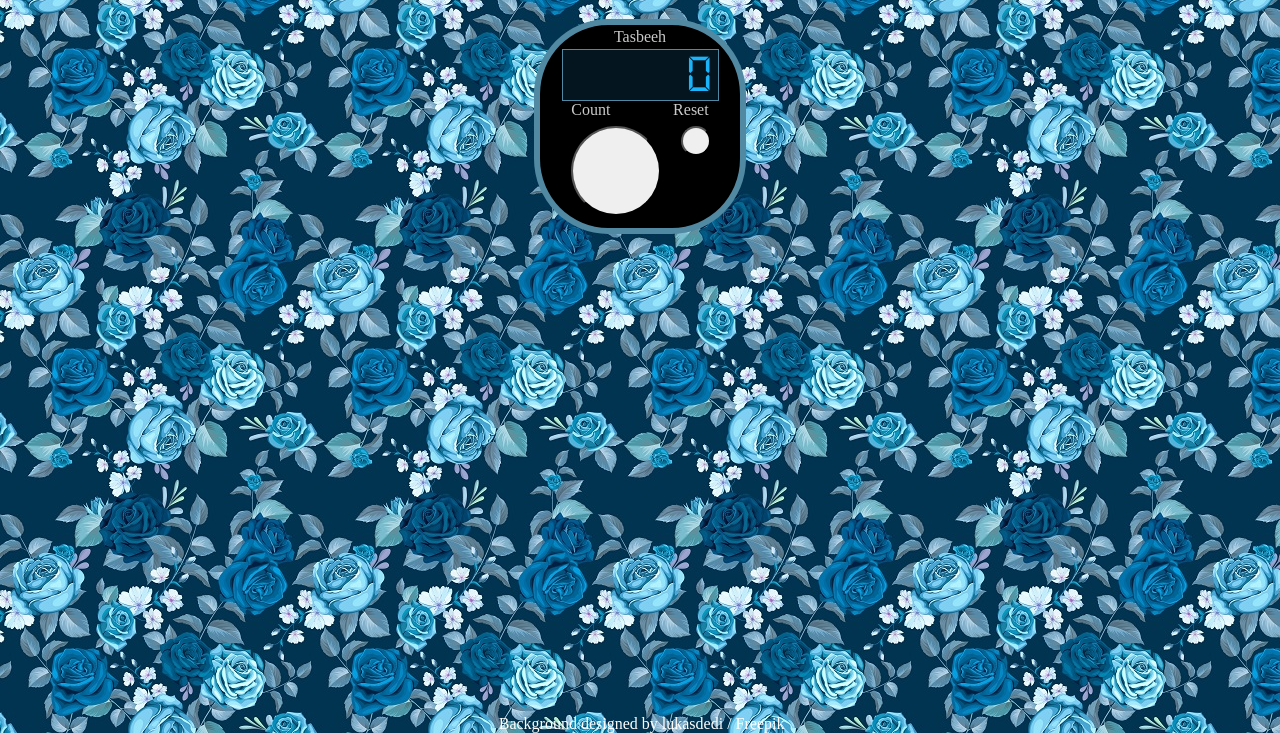
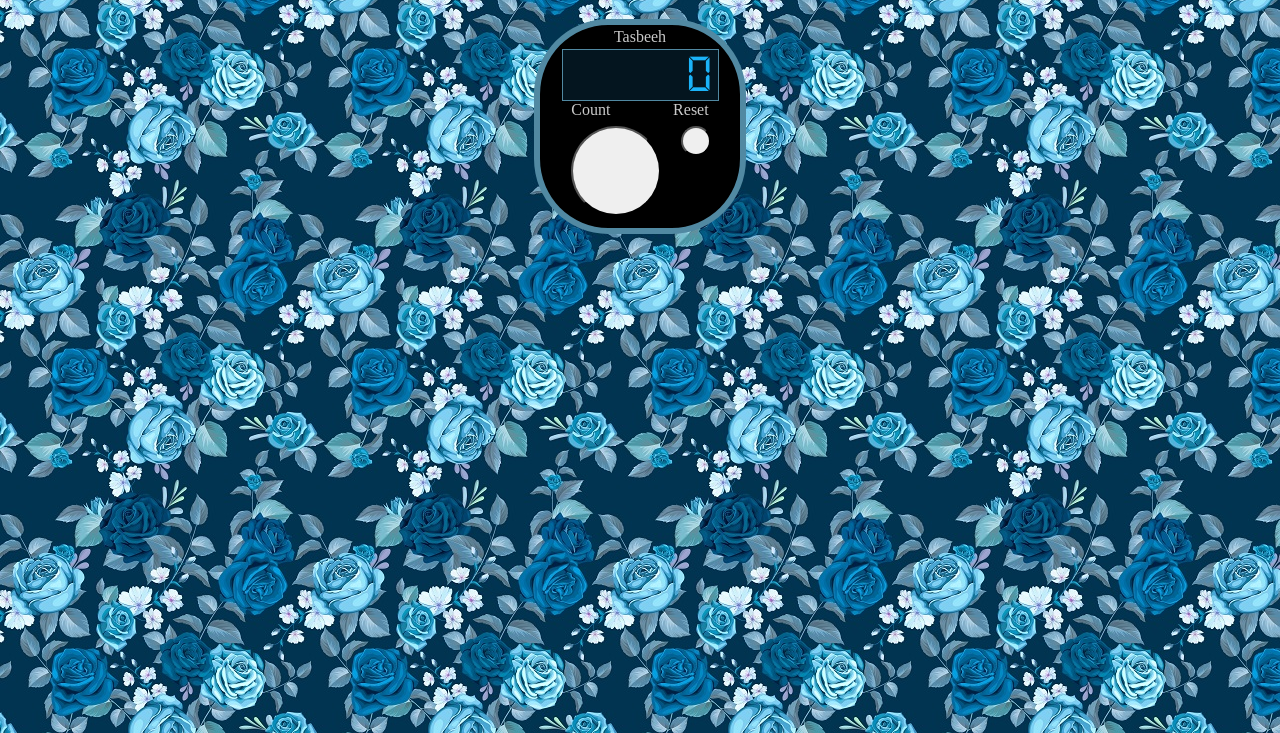
Before and after one commit to mrgereev/tasbeeh, a React app: page / in a window 1280 px wide. Shown: the part 67-800 px from the top of the page. Built offline with nearby package versions, Linux system fonts and the light colour scheme.

Commit message:
deleted linkFreepik

```diff
--- a/src/components/app.css
+++ b/src/components/app.css
@@ -70,14 +70,3 @@ body {
   border-radius: 50%;
   outline: none;
 }
-.divFreepik {
-  position: absolute;
-  bottom: 0;
-  width: 99%;
-}
-.linkFreepik {
-  color: white;
-  text-decoration: none;
-  cursor: text;
-  pointer-events: none;
-}
--- a/src/components/counter.js
+++ b/src/components/counter.js
@@ -26,9 +26,6 @@ export const Counter = ({ counter, inc, res }) => {
           >
           </button>
         </div>
-        <div className="divFreepik">
-          <a className="linkFreepik" href="http://www.freepik.com">Background designed by lukasdedi / Freepik</a>
-        </div>
       </div>
 
     )
```
